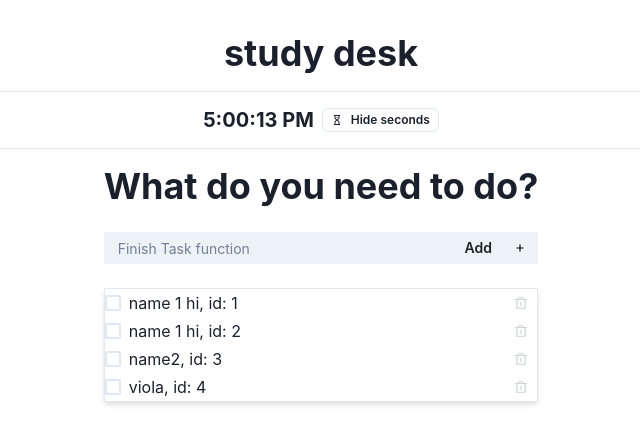
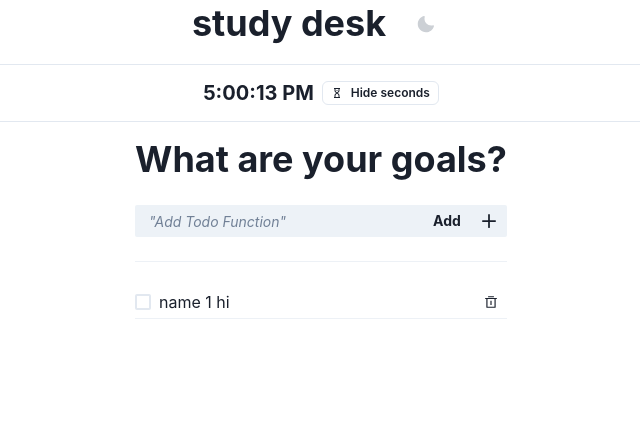
Before and after one commit to violaou/study-desk, a React (Vite) app: page / in a window 1280 px wide. Shown: the top 444 px of the page, without its empty margins (319-959 px from the left). Built offline with nearby package versions, Linux system fonts and the light colour scheme.

Commit message:
dark theming

```diff
--- a/package.json
+++ b/package.json
@@ -11,6 +11,7 @@
     "preview": "vite preview"
   },
   "dependencies": {
+    "@chakra-ui/icons": "^2.0.19",
     "@chakra-ui/react": "^2.7.0",
     "@emotion/react": "^11.11.0",
     "@emotion/styled": "^11.11.0",
@@ -18,7 +19,8 @@
     "latest": "^0.2.0",
     "react": "^18.2.0",
     "react-dom": "^18.2.0",
-    "react-icons": "^4.9.0"
+    "react-icons": "^4.9.0",
+    "uuid": "^9.0.0"
   },
   "devDependencies": {
     "@types/react": "^18.0.37",
--- a/src/App.css
+++ b/src/App.css
@@ -1,49 +1,4 @@
 #root {
   height: 100vh;
   margin: 0 auto;
-  padding: 2rem;
-  text-align: center;
 }
-
-.logo {
-  height: 6em;
-  padding: 1.5em;
-  will-change: filter;
-  transition: filter 300ms;
-}
-
-.logo:hover {
-  filter: drop-shadow(0 0 2em #646cffaa);
-}
-
-.logo.react:hover {
-  filter: drop-shadow(0 0 2em #61dafbaa);
-}
-
-.btn-sml {
-  font-size: small;
-}
-
-@keyframes logo-spin {
-  from {
-    transform: rotate(0deg);
-  }
-
-  to {
-    transform: rotate(360deg);
-  }
-}
-
-@media (prefers-reduced-motion: no-preference) {
-  a:nth-of-type(2) .logo {
-    animation: logo-spin infinite 20s linear;
-  }
-}
-
-.card {
-  padding: 2em;
-}
-
-.read-the-docs {
-  color: #888;
-}
--- a/src/App.jsx
+++ b/src/App.jsx
@@ -1,12 +1,13 @@
 import Clock from './components/Clock'
-import TodoList from './components/TodoList.jsx'
-import { Heading, StackDivider, VStack } from '@chakra-ui/react'
+import TodoList from './components/TodoList'
+import Header from './components/Header'
+import { StackDivider, VStack } from '@chakra-ui/react'
 import './App.css'
 
 function App() {
   return (
     <VStack spacing={4} divider={<StackDivider borderColor='gray.200' />}>
-      <Heading>study desk</Heading>
+      <Header />
       <Clock />
       <TodoList />
     </VStack>
--- /dev/null
+++ b/src/components/Header.jsx
@@ -0,0 +1,20 @@
+import { Heading, HStack, IconButton, useColorMode } from '@chakra-ui/react'
+import { MoonIcon } from '@chakra-ui/icons'
+
+export default function Header() {
+  const { toggleColorMode } = useColorMode()
+  return (
+    <HStack spacing={4} justifyContent='space-between'>
+      <Heading>study desk</Heading>
+      <IconButton
+        size='lg'
+        aria-label='Remove task'
+        variant='ghost'
+        color='#ccd0d5'
+        _hover={{ bg: 'none', color: 'orange' }}
+        icon={<MoonIcon />}
+        onClick={toggleColorMode}
+      />
+    </HStack>
+  )
+}
--- a/src/components/TodoItem.jsx
+++ /dev/null
@@ -1,29 +0,0 @@
-import PropTypes from 'prop-types'
-import { HStack, Checkbox, Text, IconButton } from '@chakra-ui/react'
-import { RiDeleteBin4Line } from 'react-icons/ri'
-
-export default function TodoItem({ onClick, id, text, ...props }) {
-  return (
-    <HStack justifyContent='space-between'>
-      <Checkbox onClick={onClick} size='md' variant='ghost'></Checkbox>
-      <Text width='100%' textAlign='left'>
-        {text}, id: {id}
-      </Text>
-      <IconButton
-        h='1.75rem'
-        size='sm'
-        aria-label='Todo Options'
-        variant='ghost'
-        color='#ccd0d5'
-        _hover={{ bg: 'none', color: 'red' }}
-        icon={<RiDeleteBin4Line />}
-      />
-    </HStack>
-  )
-}
-TodoItem.propTypes = {
-  onClick: PropTypes.func,
-  id: PropTypes.string,
-  text: PropTypes.string,
-  props: PropTypes.any,
-}
--- a/src/components/TodoList.jsx
+++ /dev/null
@@ -1,95 +0,0 @@
-import React, { useState, useEffect } from 'react'
-import {
-  Heading,
-  Stack,
-  Input,
-  Text,
-  Button,
-  IconButton,
-  InputRightElement,
-  InputGroup,
-  ButtonGroup,
-  Box,
-  StackDivider,
-  HStack,
-  Checkbox,
-} from '@chakra-ui/react'
-import { GrFormAdd, GrFormCheckmark } from 'react-icons/gr'
-import TodoItem from './TodoItem'
-import '../App.css'
-
-const initialValues = [
-  { id: '1', text: 'name 1 hi', email: '' },
-  { id: '2', text: 'name 1 hi', email: 'email@smail.com' },
-  { id: '3', text: 'name2', email: 'email@smail.com' },
-  { id: '4', text: 'viola', email: 'email@smail.com' },
-]
-export default function TodoList() {
-  const [values, setValues] = useState(initialValues)
-  const [show, setShow] = React.useState(false)
-  const handleClick = () => setShow(!show)
-  useEffect(() => {
-    console.log('useEffect')
-  }, [values])
-
-  function removeMe(removeId) {
-    const newList = values.filter(({ id }) => {
-      return id !== removeId
-    })
-    setValues(newList)
-  }
-
-  function addPerson(e) {
-    e.preventDefault()
-    // Read the form data
-    const form = e.target
-    const formData = new FormData(form)
-    const formJson = Object.fromEntries(formData.entries())
-    if (formJson.name && formJson.email) {
-      const newEntry = {
-        ...formJson,
-      }
-      const newValues = values.concat([newEntry])
-      console.log(newValues)
-      setValues(newValues)
-    }
-  }
-
-  return (
-    <Stack spacing={'24px'} onSubmit={addPerson}>
-      <Heading>What do you need to do? </Heading>
-      <InputGroup size='sm'>
-        <Input placeholder='Finish Task function' size='sm' variant='filled' />
-        <InputRightElement width='5.5rem'>
-          <ButtonGroup size='sm' isAttached variant='ghost'>
-            <Button h='1.75rem' size='sm' onClick={handleClick}>
-              Add
-            </Button>
-            <IconButton
-              h='1.75rem'
-              size='sm'
-              aria-label='Todo Options'
-              icon={<GrFormAdd />}
-            />
-          </ButtonGroup>
-        </InputRightElement>
-      </InputGroup>
-      <Box shadow='md' borderWidth='1px'>
-        {values && (
-          <>
-            {values.map(({ id, text }) => (
-              <TodoItem
-                onClick={() => removeMe(id)}
-                onRemove={() => removeMe(id)}
-                id={id}
-                key={id}
-                text={text}
-              ></TodoItem>
-            ))}
-            <StackDivider borderColor='gray.200' />
-          </>
-        )}
-      </Box>
-    </Stack>
-  )
-}
--- /dev/null
+++ b/src/components/TodoList/TodoItem.jsx
@@ -0,0 +1,32 @@
+import PropTypes from 'prop-types'
+import { HStack, Checkbox, Text, IconButton, Divider } from '@chakra-ui/react'
+import { RiDeleteBin4Line } from 'react-icons/ri'
+
+export default function TodoItem({ onClick, text, onRemove }) {
+  return (
+    <>
+      <HStack justifyContent='space-between'>
+        <Checkbox onClick={onClick} size='md' variant='ghost' aria-label='Check task' />
+        <Text width='100%' textAlign='left'>
+          {text}
+        </Text>
+        <IconButton
+          onClick={onRemove}
+          size='sm'
+          aria-label='Remove task'
+          variant='ghost'
+          _hover={{ bg: 'none', color: 'red' }}
+          icon={<RiDeleteBin4Line />}
+        />
+      </HStack>
+      <Divider borderColor='gray.200' />
+    </>
+  )
+}
+TodoItem.propTypes = {
+  onClick: PropTypes.func,
+  id: PropTypes.string,
+  text: PropTypes.string,
+  onRemove: PropTypes.func,
+  props: PropTypes.any,
+}
--- /dev/null
+++ b/src/components/TodoList/index.jsx
@@ -0,0 +1,91 @@
+import { useState, useEffect } from 'react'
+import {
+  Heading,
+  Stack,
+  Input,
+  Button,
+  IconButton,
+  InputRightElement,
+  InputGroup,
+  ButtonGroup,
+  Box,
+  Text,
+  Divider,
+} from '@chakra-ui/react'
+import { AddIcon } from '@chakra-ui/icons'
+import TodoItem from './TodoItem'
+import { v4 as uuidv4 } from 'uuid'
+
+const initialValues = [{ id: '1', text: 'name 1 hi' }]
+export default function TodoList() {
+  const [values, setValues] = useState(initialValues)
+  const [inputValue, setInputValue] = useState('')
+
+  useEffect(() => {
+    // console.log('useEffect')
+  }, [values])
+
+  function removeMe(removeId) {
+    const newList = values.filter(({ id }) => {
+      return id !== removeId
+    })
+    setValues(newList)
+  }
+
+  function addTask(inputValue) {
+    if (inputValue.trim()) {
+      const newEntry = { id: uuidv4(), text: inputValue }
+      const newValues = values.concat([newEntry])
+      setValues(newValues)
+
+      console.log(newValues)
+    }
+    setInputValue('')
+  }
+
+  const handleChange = (e) => setInputValue(e.target.value)
+  const handleClick = () => addTask(inputValue)
+  const handleKeyPress = (e) => {
+    if (e.key === 'Enter') {
+      addTask(inputValue)
+    }
+  }
+
+  return (
+    <Stack spacing={'6'}>
+      <Heading>What are your goals? </Heading>
+      <InputGroup size='sm'>
+        <Input
+          placeholder='"Add Todo Function"'
+          focusBorderColor='green.300'
+          size='sm'
+          variant='filled'
+          _placeholder={{ fontStyle: 'italic' }}
+          value={inputValue}
+          onChange={handleChange}
+          onKeyPress={handleKeyPress}
+        />
+        <InputRightElement width='5.5rem'>
+          <ButtonGroup size='sm' isAttached variant='ghost'>
+            <Button h='1.75rem' size='sm' onClick={handleClick}>
+              <Text as='b'>Add</Text>
+            </Button>
+            <IconButton h='1.75rem' size='sm' aria-label='Todo Options' icon={<AddIcon />} />
+          </ButtonGroup>
+        </InputRightElement>
+      </InputGroup>
+      <Divider />
+      <Box>
+        {values.length > 0 ? (
+          <>
+            {values.map(({ id, text }) => (
+              <TodoItem onRemove={() => removeMe(id)} id={id} key={id} text={text} />
+            ))}
+          </>
+        ) : (
+          <Text as='i'>None listed!</Text>
+        )}
+      </Box>
+    </Stack>
+  )
+}
--- a/src/main.jsx
+++ b/src/main.jsx
@@ -1,5 +1,5 @@
 import React from 'react'
-import ReactDOM from 'react-dom'
+import ReactDOM from 'react-dom/client'
 import App from './App.jsx'
 import './index.css'
 import { ChakraProvider } from '@chakra-ui/react'
```
Also changed, not shown: src/index.css (+0 -54 lines), .eslintrc.cjs, 1 other file (tests, documents, lock files or other folders).
